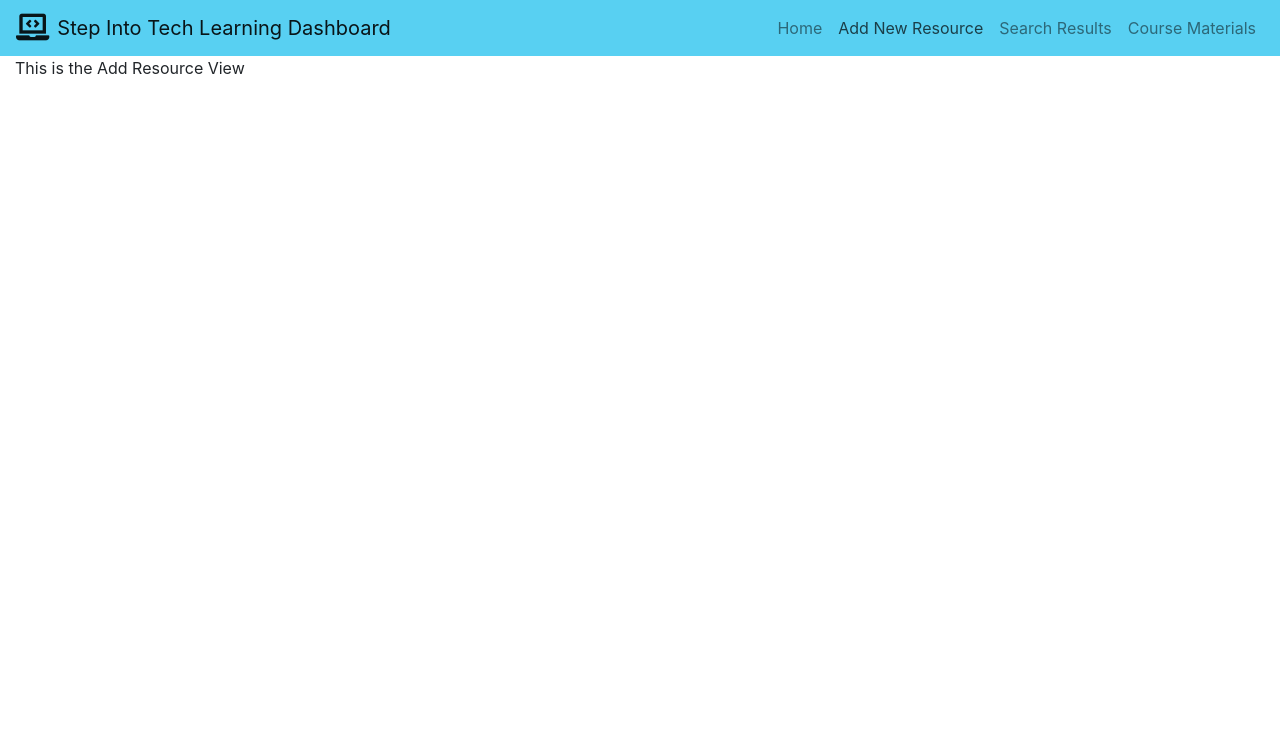
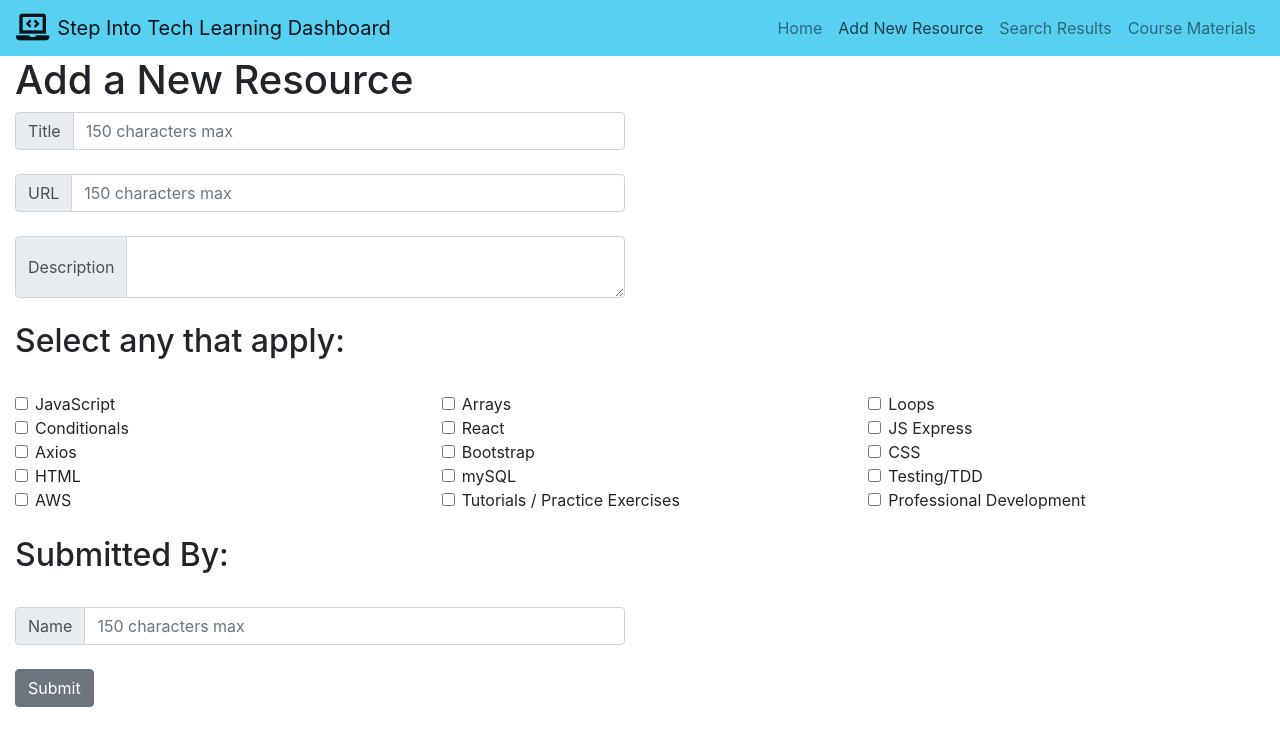
Before and after one commit to learningdashboard/learningdashboard_frontend, a React app: page / in a window 1280 px wide. Both pictures are taken after a click on the link "Add New Resource". Shown: the top 746 px of the page. Built offline with nearby package versions, Linux system fonts and the light colour scheme.

Commit message:
form components created - input fields set state

```diff
--- a/package.json
+++ b/package.json
@@ -39,10 +39,10 @@
     "postcss-loader": "3.0.0",
     "postcss-preset-env": "6.5.0",
     "postcss-safe-parser": "4.0.1",
-    "react": "^16.8.2",
+    "react": "^16.8.3",
     "react-app-polyfill": "^0.2.1",
     "react-dev-utils": "^7.0.3",
-    "react-dom": "^16.8.2",
+    "react-dom": "^16.8.3",
     "reactstrap": "^7.1.0",
     "resolve": "1.10.0",
     "sass-loader": "7.1.0",
--- a/src/viewcomponents/AddResourceView.js
+++ b/src/viewcomponents/AddResourceView.js
@@ -1,16 +1,138 @@
 import React from 'react'
 import './AddResourceView.css'
+import { InputGroup, InputGroupAddon, InputGroupText, Input } from 'reactstrap';
+import { Button, Form, FormGroup, Label, FormText } from 'reactstrap';
 
-export default class AddResourceView extends React.Component{
-    render(){
-        return(
-           <div className="container-fluid">
+
+
+
+export default class AddResourceView extends React.Component {
+    constructor(props) {
+        super(props);
+
+        this.state = {
+            resourceTags: [
+                'JavaScript',
+                'Arrays',
+                'Loops',
+                'Conditionals',
+                'React',
+                'JS Express',
+                'Axios',
+                'Bootstrap',
+                'CSS',
+                'HTML',
+                'mySQL',
+                'Testing/TDD',
+                'AWS',
+                'Tutorials / Practice Exercises',
+                'Professional Development'
+            ],
+
+            title:'',
+            url:'',
+            description:'',
+            userName:'',
+        }
+    };
+
+    handleChange = (e) => {
+        if (e.target.id === "title") {
+        this.setState({ title: `${e.target.value}` })
+        } else if (e.target.id === "url") {
+            this.setState({ url: `${e.target.value}` })
+        } else if (e.target.id === "description") {
+            this.setState({ description: `${e.target.value}` })
+        } else if (e.target.id === "userName") {
+            this.setState({ userName: `${e.target.value}` })
+        }
+      };
+
+
+
+
+    render() {
+
+        const resourceTags = this.state.resourceTags;
+
+        return (
+            <div className="container-fluid">
                 <div className="row">
                     <div className="col-12">
-                        <p>This is the Add Resource View</p>
+                        <h1>Add a New Resource</h1>
                     </div>
                 </div>
-           </div>
+
+                <div className="row">
+                    <div className="col-6">
+                        <InputGroup>
+                            <InputGroupAddon addonType="prepend" >Title</InputGroupAddon>
+                            <Input id="title" value={this.state.title} onChange={e => this.handleChange(e)} placeholder="150 characters max"/>
+                        </InputGroup>
+                        <br />
+                    </div>
+                </div>
+
+                <div className="row">
+                    <div className="col-6">
+                        <InputGroup>
+                            <InputGroupAddon addonType="prepend">URL</InputGroupAddon>
+                            <Input id="url" value={this.state.url} onChange={e => this.handleChange(e)} placeholder="150 characters max"/>
+                        </InputGroup>
+                        <br />
+                    </div>
+                </div>
+
+                <div className="row">
+                    <div className="col-6">
+                        <InputGroup>
+                            <InputGroupAddon addonType="prepend">Description</InputGroupAddon>
+                            <Input id="description" type='textarea' value={this.state.description} onChange={e => this.handleChange(e)}/>
+                        </InputGroup>
+                        <br />
+                    </div>
+                </div>
+
+
+                <h2>Select any that apply: </h2>
+                        <br/>
+
+                <div className="row">
+                    {resourceTags.map((task, i) =>
+                        <div className="col-4">
+                            <FormGroup check>
+                                <Label check>
+                                    <Input type="checkbox" />{task}
+                                </Label>
+                            </FormGroup>
+
+                        </div>
+                    )}
+                </div>
+
+
+                <br />
+                        <h2>Submitted By: </h2>
+                        <br/>
+
+
+                <div className="row">
+                    <div className="col-6">
+                        <InputGroup>
+                            <InputGroupAddon addonType="prepend">Name</InputGroupAddon>
+                            <Input id="userName" value={this.state.userName} onChange={e => this.handleChange(e)} placeholder="150 characters max"/>
+                        </InputGroup>
+                        <br />
+                    </div>
+                </div>
+
+
+
+
+                <Button>Submit</Button>
+
+            </div>
+
         )
     }
 }
```
Also changed, not shown: 2 other files (tests, documents, lock files or other folders).
